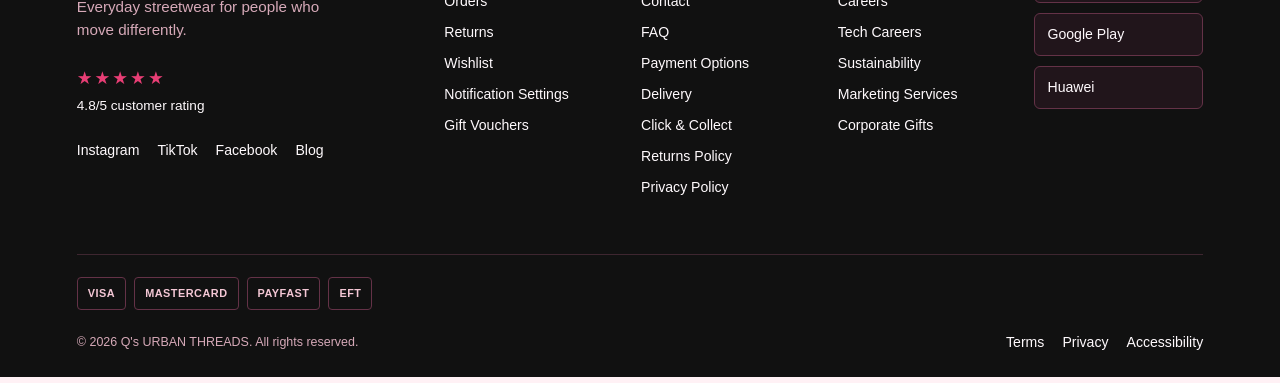
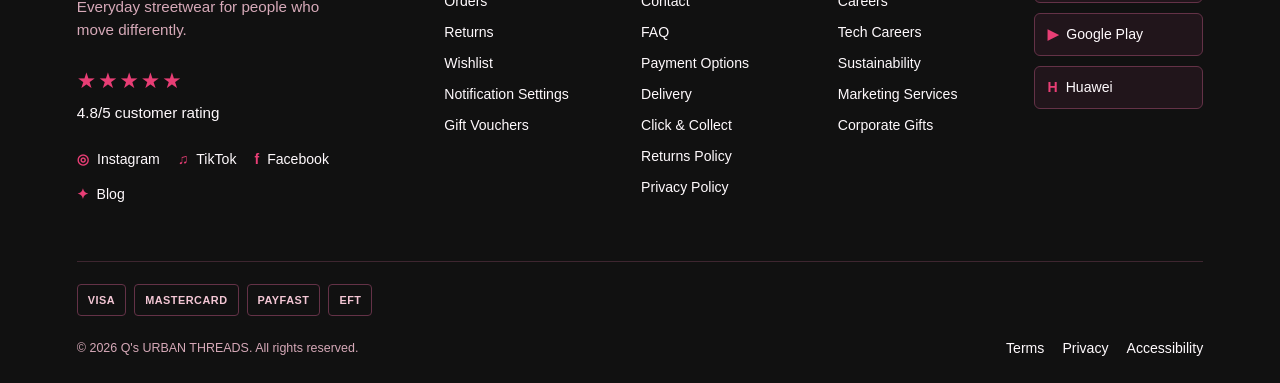
Before and after one commit to Qhawekazii/Q-s-Urban-Threads, a plain HTML site: page index.html in a window 1280 px wide. Shown: the part 1501-1884 px from the top of the page. Drawn offline with Linux system fonts and the light colour scheme; no server answers.

Commit message:
style: update footer styles and add social link icons for dark theme

```diff
--- a/css/style.css
+++ b/css/style.css
@@ -678,6 +678,10 @@ button:disabled {
     color: #fffafd;
 }
 
+:root[data-theme="dark"] .site-footer {
+    background: #7d1d49;
+}
+
 .footer-inner {
     display: grid;
     grid-template-columns: minmax(220px, 1fr) 2.5fr;
@@ -710,12 +714,12 @@ button:disabled {
     gap: 4px;
     margin-top: 24px;
     color: #fffafd;
-    font-size: 0.85rem;
+    font-size: 0.95rem;
 }
 
 .rating-stars {
     color: var(--brand);
-    font-size: 1.1rem;
+    font-size: 1.35rem;
     letter-spacing: 2px;
 }
 
@@ -742,6 +746,30 @@ button:disabled {
 .legal-links a:hover,
 .footer-column a:hover {
     color: var(--brand);
+}
+
+.social-links a::before,
+.app-column .app-link::before {
+    display: inline-block;
+    margin-right: 8px;
+    color: var(--brand);
+    font-weight: 700;
+}
+
+.social-links a:nth-child(1)::before {
+    content: "◎";
+}
+
+.social-links a:nth-child(2)::before {
+    content: "♫";
+}
+
+.social-links a:nth-child(3)::before {
+    content: "f";
+}
+
+.social-links a:nth-child(4)::before {
+    content: "✦";
 }
 
 .footer-columns {
@@ -776,11 +804,37 @@ button:disabled {
     background: #351b28;
 }
 
+.app-column .app-link:nth-of-type(1)::before {
+    content: "●";
+}
+
+.app-column .app-link:nth-of-type(2)::before {
+    content: "▶";
+}
+
+.app-column .app-link:nth-of-type(3)::before {
+    content: "H";
+}
+
+:root[data-theme="dark"] .app-column .app-link {
+    border-color: #b64b79;
+    background: #5e1738;
+}
+
+:root[data-theme="dark"] .app-column .app-link:hover {
+    border-color: #ffabc7;
+    background: #8f2454;
+}
+
 .footer-meta {
     max-width: 1400px;
     margin: 56px auto 0;
     padding-top: 22px;
     border-top: 1px solid #3e2630;
+}
+
+:root[data-theme="dark"] .footer-meta {
+    border-top-color: #b64b79;
 }
 
 .payment-methods {
```
